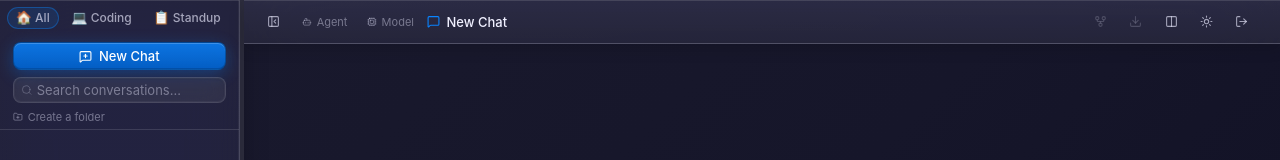
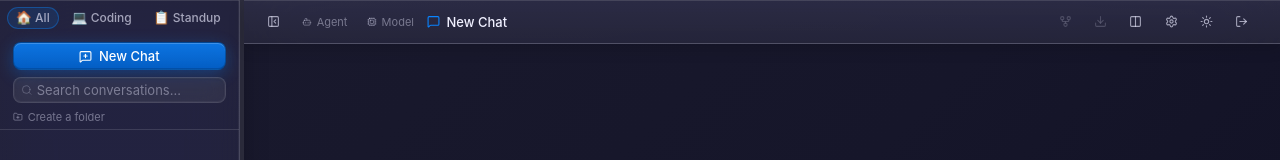
Before and after one commit to Maxxoto/hermes-desktop, a React (Vite) app: page /chat in a window 1280 px wide. Shown: the top 160 px of the page. Built offline with nearby package versions, Linux system fonts and the light colour scheme.

Commit message:
fix: add settings gear icon to toolbar

```diff
--- a/src/features/chat/ChatPage.tsx
+++ b/src/features/chat/ChatPage.tsx
@@ -1,6 +1,6 @@
 import { useEffect, useRef, useCallback, useState, useMemo } from "react";
 import { useNavigate } from "react-router-dom";
-import { MessageSquare, GitFork, Menu, X, Square, LogOut, Sun, Moon, PanelLeftClose, PanelLeftOpen, Columns2 } from "lucide-react";
+import { MessageSquare, GitFork, Menu, X, Square, LogOut, Sun, Moon, PanelLeftClose, PanelLeftOpen, Columns2, Settings } from "lucide-react";
 import { useChatStore, type Message } from "./use-chat-store";
 import { ChatInput } from "./ChatInput";
 import { MessageBubble } from "./MessageBubble";
@@ -560,6 +560,14 @@ export default function ChatPage() {
             <Columns2 className="h-4 w-4" />
           </button>
           <button
+            onClick={handlePaletteGoSettings}
+            title="Settings"
+            aria-label="Settings"
+            className="mac-icon-btn"
+          >
+            <Settings className="h-4 w-4" />
+          </button>
+          <button
             onClick={toggleTheme}
             title={theme === "dark" ? "Switch to light mode" : "Switch to dark mode"}
             aria-label={theme === "dark" ? "Switch to light mode" : "Switch to dark mode"}
```
